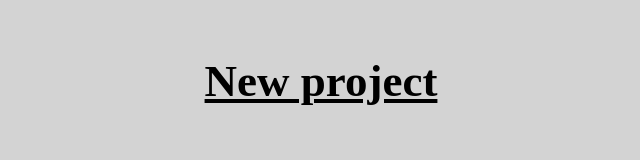
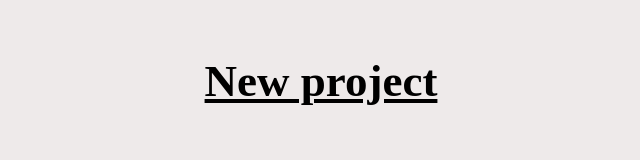
Before and after one commit to veixd/projects, a plain HTML site: page index.html in a window 1280 px wide. Shown: the whole page, without its empty margins (319-959 px from the left). Drawn offline with Linux system fonts and the light colour scheme.

Commit message:
changed background colour

```diff
--- a/index.html
+++ b/index.html
@@ -11,7 +11,7 @@
 <style>
 
     body{
-        background-color: #D3D3D3;
+        background-color: #eeeaea;
     }
 
     h1 {
```
